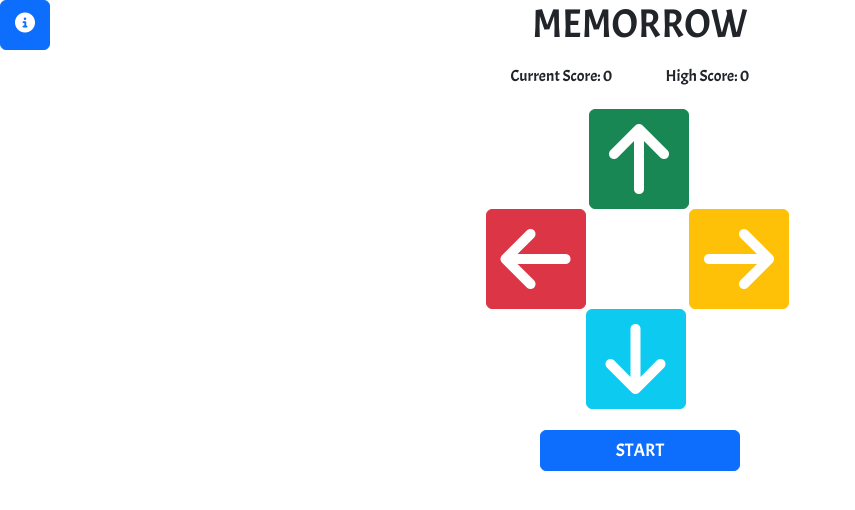
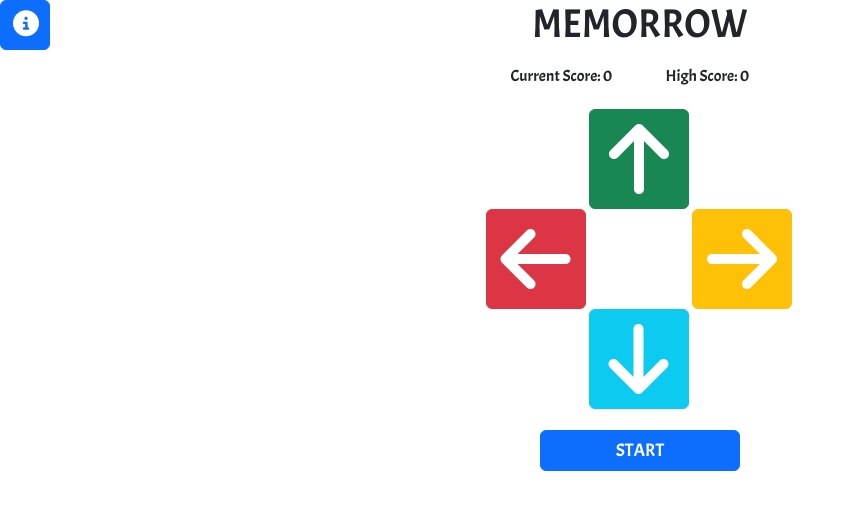
Before and after one commit to SamuelMacKay/Memory-game, a plain HTML site: page index.html in a window 1280 px wide. Shown: the full height of the page, 0-855 px from the left. Drawn offline with nearby package versions, Linux system fonts and the light colour scheme.

Commit message:
tidied up some empty spaces and fixed the margins on the arrow buttons

```diff
--- a/assets/css/style.css
+++ b/assets/css/style.css
@@ -3,7 +3,6 @@ body {
     font-family: 'Acme';
     font-size: 22px;
 }
-
 
 /* ------------------------------------------------------------------------ Colour----*/
 #up {
@@ -14,6 +13,7 @@ body {
   --bs-btn-active-bg: #66f4b2;
   --bs-btn-active-border-color: #66f4b2;
 }
+
 #down {
   --bs-btn-bg: #0dcaf0;
   --bs-btn-border-color: #0dcaf0;
@@ -21,7 +21,9 @@ body {
   --bs-btn-hover-border-color: #056c80;
   --bs-btn-active-bg: #c1f5ff;
   --bs-btn-active-border-color: #c1f5ff;
+  margin-left: 3px;
 }
+
 #left {
   --bs-btn-bg: #dc3545;
   --bs-btn-border-color: #dc3545;
@@ -30,6 +32,7 @@ body {
   --bs-btn-active-bg: #ffbec5;
   --bs-btn-active-border-color: #ffbec5;
 }
+
 #right {
   --bs-btn-bg: #ffc107;
   --bs-btn-border-color: #ffc107;
@@ -37,8 +40,8 @@ body {
   --bs-btn-hover-border-color: #977100;
   --bs-btn-active-bg: #fff0c4;
   --bs-btn-active-border-color: #fff0c4;
+  margin-left: 3px;
 }
-
 
 .btn-secondary {
   --bs-btn-color: #fff;
@@ -94,7 +97,7 @@ body {
 }
 
 #info {
-  font-size: 20px;
+  font-size: 26px;
 }
 
 
@@ -106,7 +109,6 @@ body {
     width: 100px;
     height: 100px;
 }
-
 
 #start-button {
   width: 200px;
@@ -130,7 +132,6 @@ body {
 .uppercase {
     text-transform: uppercase;
 }
-
 
 /* ------------------------------------------------------------------------ The Modal----*/
 /* The Modal (background) */
```
